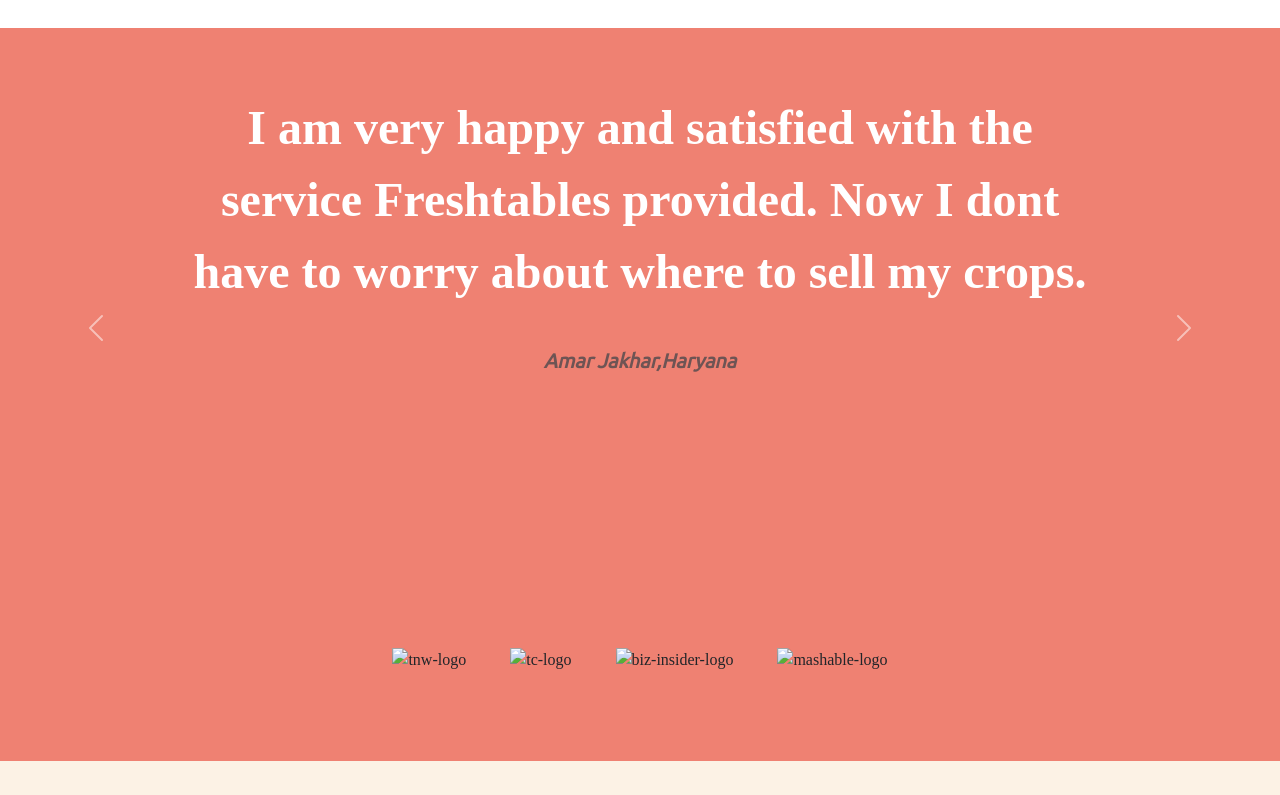
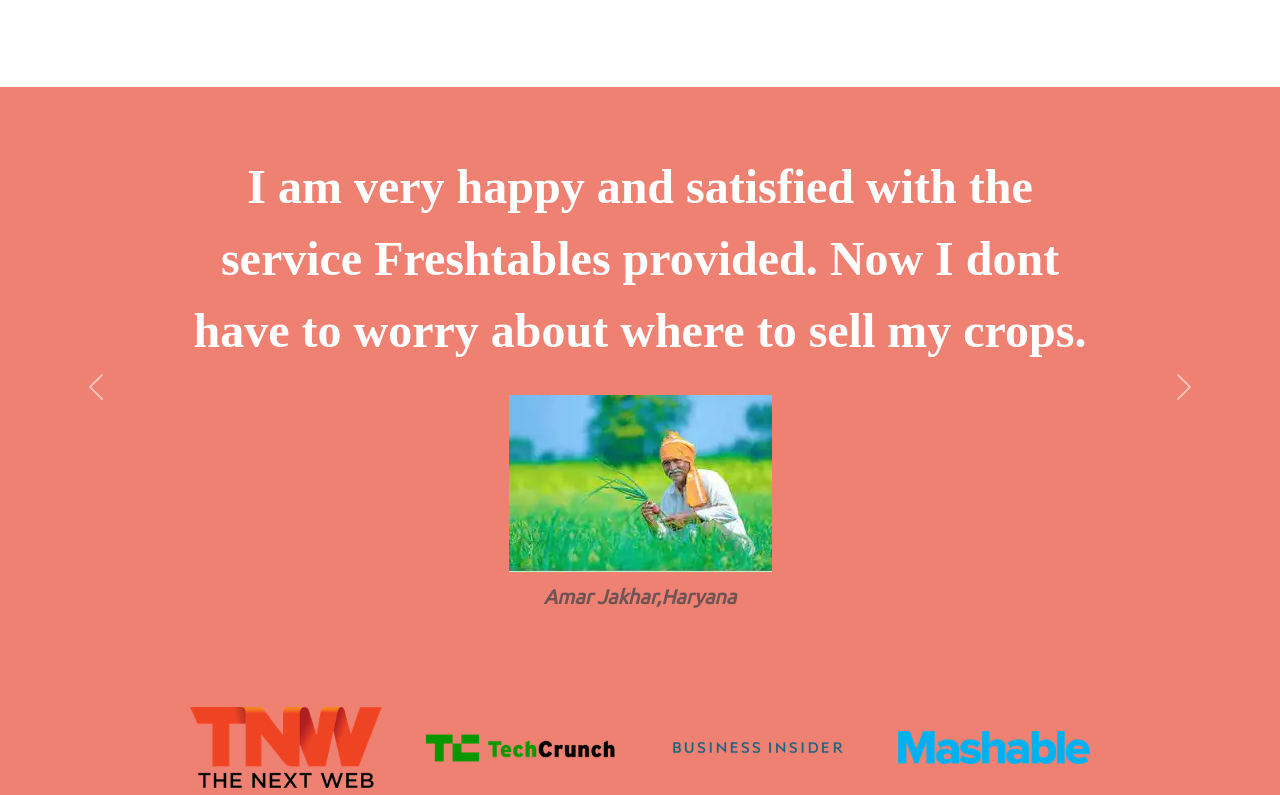
Before and after one commit to struggler101/bootstrap, a plain HTML site: page index.html in a window 1280 px wide. Shown: the part 2002-2797 px from the top of the page. Drawn offline with nearby package versions, Linux system fonts and the light colour scheme; files that its build step writes are made by us from their sources.

Commit message:
Update index.html

```diff
--- a/index.html
+++ b/index.html
@@ -63,7 +63,7 @@
       <button type="button" onclick="window.open ( 'https://play.google.com/store/')" class=" btn btn-outline-light download-button btn-lg"><i class="fa-brands fa-google-play"></i> Download</button>
     </div>
     <div class="col-lg-6">
-      <img class="image" src="images/homeHeaderImage (1).webp" alt="iphone-mockup">
+      <img class="image" src="homeHeaderImage (1).webp" alt="iphone-mockup">
     </div>
 </div>
 </div>
@@ -125,21 +125,21 @@
         <div class="carousel-item active" >
           <h2>I am very happy and satisfied with the service Freshtables provided. Now I dont have to worry about where to sell my crops.</h2>
 
-    <img class="testimg" src="images/1.webp" alt="">
+    <img class="testimg" src="1.webp" alt="">
     <br>
     <em class="d"><strong>Amar Jakhar,Haryana</strong></em>
         </div>
         <div class="carousel-item" >
           <h2>Freshtables has changed the business experience for me! Now its much easier and effective to get vegetables directly from farmers!</h2>
 
-    <img class="testimg" src="images/2.webp" alt="">
+    <img class="testimg" src="2.webp" alt="">
     <br>
     <em class="d"><strong>Mannu Kumar,Punjab</strong></em>
         </div>
         <div class="carousel-item" >
           <h2>Freshtables provide best price and service. I am very satisfied with them! I get fresh veggies directly from farms!</h2>
 
-    <img class="testimg" src="images/3.webp" alt="">
+    <img class="testimg" src="3.webp" alt="">
     <br>
     <em class="d"><strong>Sunil Singh,Bihar</strong></em>
         </div>
@@ -163,10 +163,10 @@
 
   <section id="press">
 
-    <img class="logo" src="images/tnw.png" alt="tnw-logo">
-    <img class="logo" src="images/techcrunch.png" alt="tc-logo">
-    <img class="logo" src="images/bizinsider.png" alt="biz-insider-logo">
-    <img class="logo" src="images/mashable.png" alt="mashable-logo">
+    <img class="logo" src="tnw.png" alt="tnw-logo">
+    <img class="logo" src="techcrunch.png" alt="tc-logo">
+    <img class="logo" src="bizinsider.png" alt="biz-insider-logo">
+    <img class="logo" src="mashable.png" alt="mashable-logo">
 
   </section>
 
```
